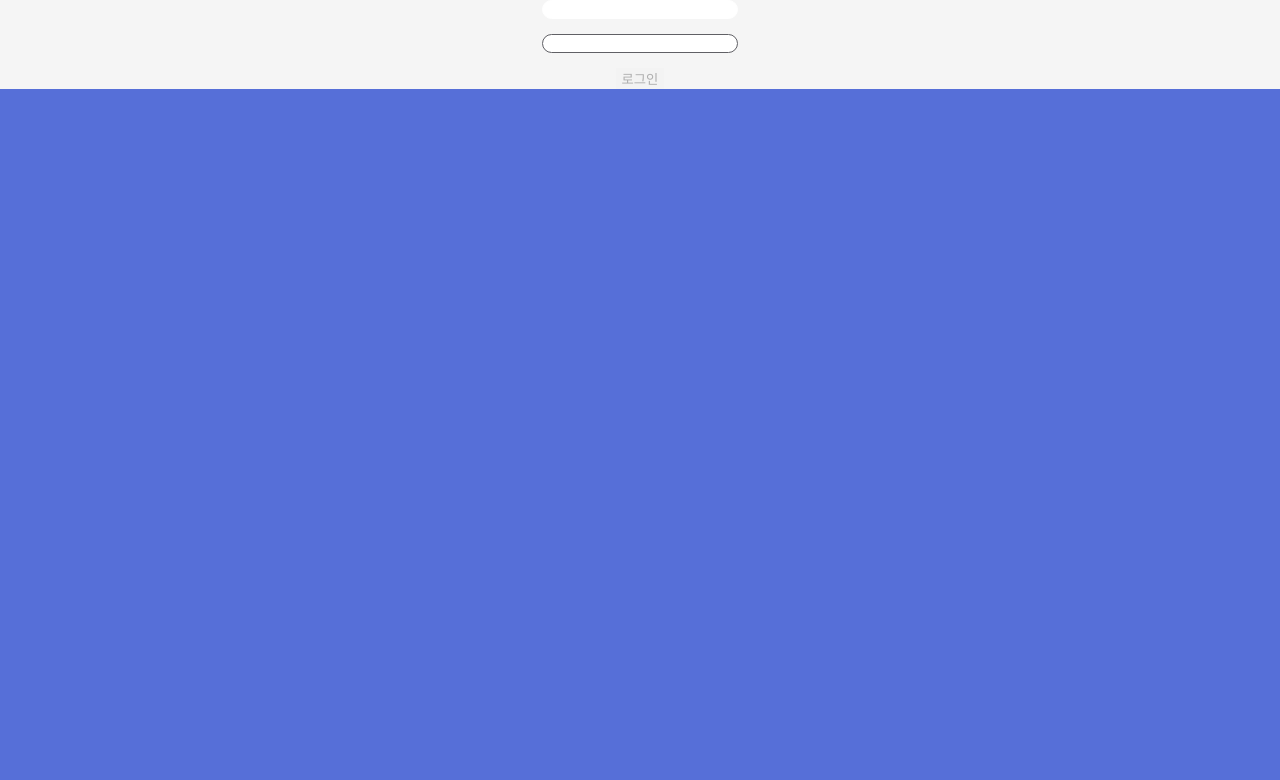
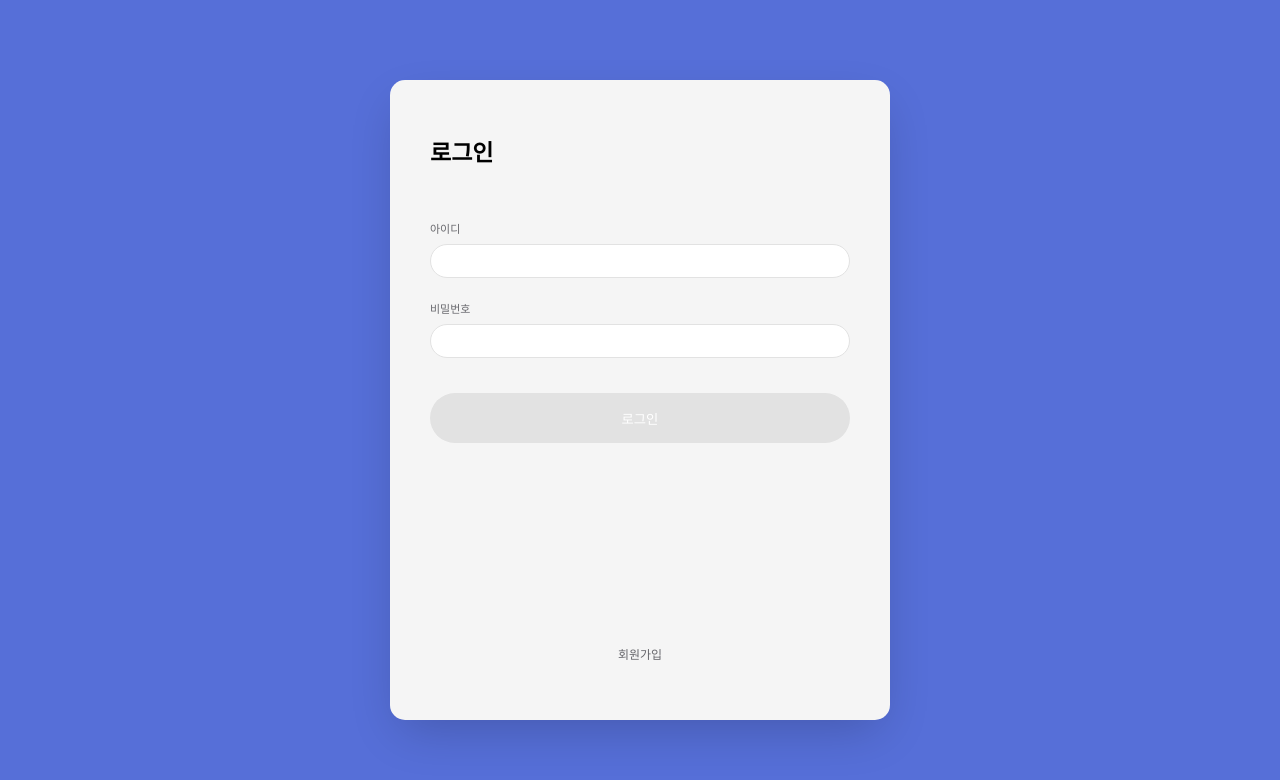
Before and after one commit to ddoyun/wanted-pre-onboarding-frontend, a React (Create React App) app: page / in a window 1280 px wide. Shown: the top 780 px of the page. Built offline with nearby package versions, Linux system fonts and the light colour scheme.

Commit message:
Style: 로그인/회원가입 스타일

```diff
--- a/src/components/sign/SignForm.jsx
+++ b/src/components/sign/SignForm.jsx
@@ -54,17 +54,25 @@ const SignForm = ({ handleSubmit, authData }) => {
 
   return (
     <SignSumit>
+      <Title>{authData === 'signup-button' ? '회원가입' : '로그인'}</Title>
       <Form onSubmit={handleSubmit}>
-        <Input first type="text" data-testid="email-input" value={email} onChange={confirmEmail} />
-        {email.length > 0 && <Message className={`message ${isEmail ? 'success' : 'error'}`}>{emailMessage}</Message>}
-        <Input type="password" data-testid="password-input" value={password} onChange={confirmPassword} />
-        {password.length > 0 && (
-          <Message className={`message ${isPassword ? 'success' : 'error'}`}>{passwordMessage}</Message>
-        )}
-        <button type="submit" form="sign" data-testid={authData} disabled={!(isEmail && isPassword)} onClick={onSubmit}>
+        <InputContent>
+          <p>아이디</p>
+          <Input type="text" data-testid="email-input" value={email} onChange={confirmEmail} />
+          {email.length > 0 && <Message className={`message ${isEmail ? 'success' : 'error'}`}>{emailMessage}</Message>}
+        </InputContent>
+        <p>비밀번호</p>
+        <InputContent>
+          <Input type="password" data-testid="password-input" value={password} onChange={confirmPassword} />
+          {password.length > 0 && (
+            <Message className={`message ${isPassword ? 'success' : 'error'}`}>{passwordMessage}</Message>
+          )}
+        </InputContent>
+        <Button type="submit" form="sign" data-testid={authData} disabled={!(isEmail && isPassword)} onClick={onSubmit}>
           {authData === 'signup-button' ? '회원가입' : '로그인'}
-        </button>
+        </Button>
       </Form>
+      {authData === 'signup-button' ? '' : <SignUpButton href="signup">회원가입</SignUpButton>}
     </SignSumit>
   );
 };
@@ -72,17 +80,66 @@ const SignForm = ({ handleSubmit, authData }) => {
 export default SignForm;
 
 const SignSumit = styled.div`
-  ${({ theme }) => theme.MIXINS.flexBasic()}
+  ${({ theme }) => theme.MIXINS.flexBox('column', 'center', 'flex-start')}
+  ${({ theme }) => theme.MIXINS.positionCenter()};
   background-color: ${({ theme }) => theme.colors.contentBg};
+  max-width: 500px;
+  min-width: 350px;
+  width: 40vw;
+  height: 80vh;
+  ${({ theme }) => theme.styles.border};
+  ${({ theme }) => theme.styles.shadow};
+  padding: 60px 40px;
+`;
+
+const Title = styled.div`
+  font-size: ${({ theme }) => theme.fontSizes.title};
+  font-weight: bold;
+  margin: 0 auto 60px 0;
 `;
 
 const Form = styled.form`
-  ${({ theme }) => theme.MIXINS.flexBox('column')}
-  gap: ${({ theme }) => theme.pixelToRem(15)};
+  ${({ theme }) => theme.MIXINS.flexBox('column', 'initial')}
+  gap: 10px;
+  width: 100%;
+  p {
+    font-size: ${({ theme }) => theme.fontSizes.text};
+    color: ${({ theme }) => theme.colors.black};
+  }
+`;
+
+const InputContent = styled.div`
+  margin-bottom: 15px;
+  ${({ theme }) => theme.MIXINS.flexBox('column', 'initial')}
+  gap: 10px;
 `;
 
 const Input = styled.input`
-  border: 1px solid ${(props) => (props.first ? props.theme.colors.white : props.theme.colors.darkGray)};
+  border: 1px solid ${({ theme }) => theme.colors.gray};
+  height: 30px;
 `;
 
-const Message = styled.span``;
+const Button = styled.button`
+  background-color: ${({ theme }) => theme.colors.blue};
+  color: ${({ theme }) => theme.colors.white};
+  ${({ theme }) => theme.styles.button};
+  margin-top: 10px;
+  &:disabled {
+    background-color: ${({ theme }) => theme.colors.gray};
+    cursor: auto;
+  }
+`;
+
+const Message = styled.span`
+  font-size: ${({ theme }) => theme.fontSizes.text};
+  color: ${({ theme }) => theme.colors.red};
+  &.success {
+    color: ${({ theme }) => theme.colors.green};
+  }
+`;
+
+const SignUpButton = styled.a`
+  font-size: ${({ theme }) => theme.fontSizes.pointText};
+  color: ${({ theme }) => theme.colors.black};
+  margin-top: auto;
+`;
```
